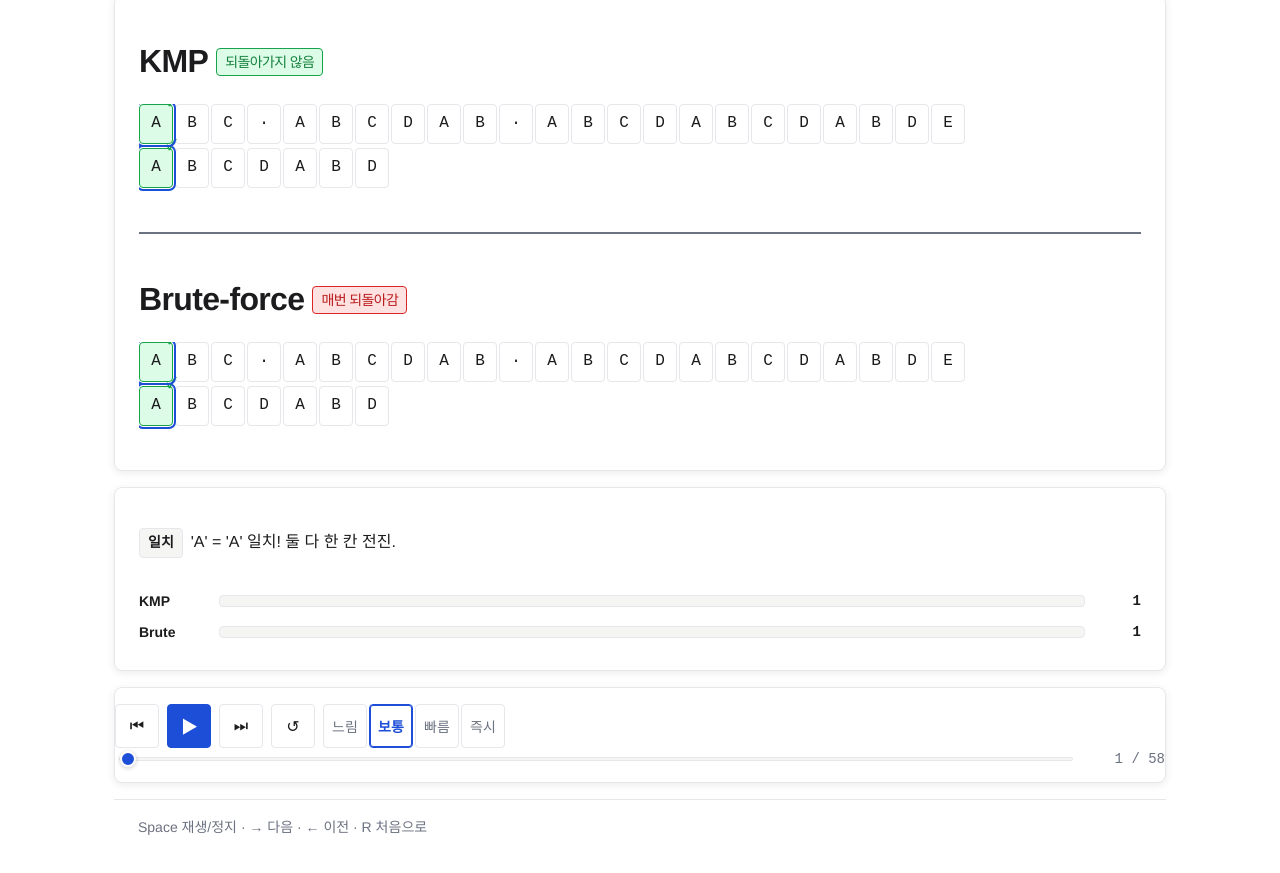
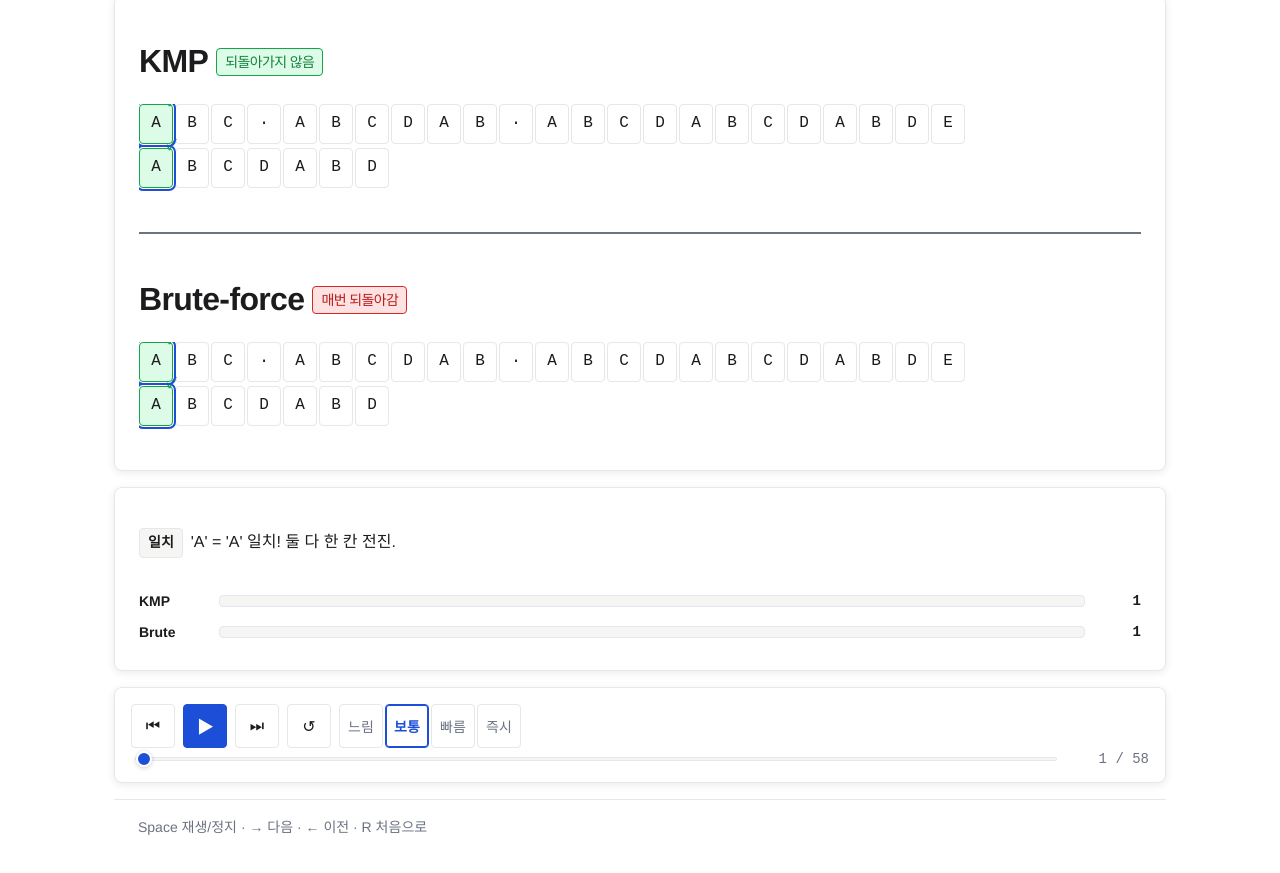
Before and after one commit to Technoetic/kmp-interactive-tutorial, a website built with Vite: page index.html in a window 1280 px wide. Shown: the part 667-1540 px from the top of the page. Built offline with nearby package versions, Linux system fonts and the light colour scheme.

Commit message:
fix(ui): 컨트롤 바 좌우 패딩 추가 — step-label이 카드 경계에 닿던 문제
#playback 좌우 패딩 0 → 16px. "58 / 58" 라벨 우측에 호흡 공간 확보.

Co-Authored-By: Claude Opus 4.8 <noreply@anthropic.com>

```diff
--- a/src/styles/app.css
+++ b/src/styles/app.css
@@ -496,7 +496,8 @@ hr.track-divider {
 
 /* ─── 플레이백 컨트롤 ─────────────────────────────── */
 #playback.playback {
-	padding: var(--space-3) 0 0;
+	/* @MX:NOTE: 좌우 패딩으로 컨트롤·step-label이 카드 경계에 닿지 않게 호흡 공간 확보. */
+	padding: var(--space-3) var(--space-3) var(--space-2);
 	/* @MX:NOTE: JS가 컨트롤을 채우기 전 높이를 예약해 초기 로드 CLS(레이아웃 시프트) 완화. step079 성능. */
 	min-height: 96px;
 }
```
